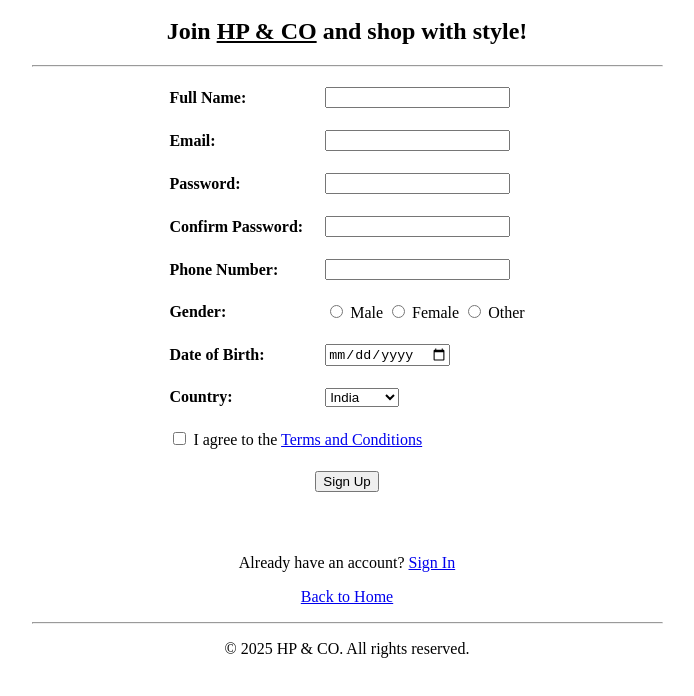
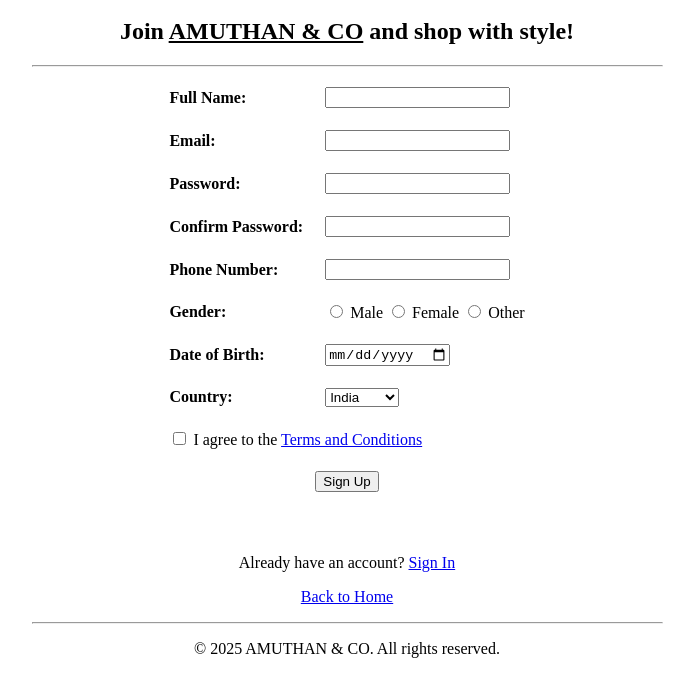
Before and after one commit to C-P-AMUTHAN/Elite-HTML-Project, a plain HTML site: page signup.html in a window 1280 px wide. Shown: the part 70-766 px from the top of the page, without its empty margins (293-987 px from the left). Drawn offline with Linux system fonts and the light colour scheme.

Commit message:
Update signup.html

```diff
--- a/signup.html
+++ b/signup.html
@@ -1,6 +1,6 @@
 <html>
 <head>
-    <title>Sign Up - HP & CO</title>
+    <title>Sign Up - AMUTHAN & CO</title>
 </head>
 <body>
 
@@ -10,7 +10,7 @@
         <tr>
             <td align="center">
                 <h1>🚀 Create Your Account 🚀</h1>
-                <h2>Join <u>HP & CO</u> and shop with style!</h2>
+                <h2>Join <u>AMUTHAN & CO</u> and shop with style!</h2>
                 <hr width="50%">
 
                 <form action="signin.html" method="post">
@@ -77,7 +77,7 @@
                 <p><a href="index.html">Back to Home</a></p>
 
                 <hr width="50%">
-                <p>&copy; 2025 HP & CO. All rights reserved.</p>
+                <p>&copy; 2025 AMUTHAN & CO. All rights reserved.</p>
             </td>
         </tr>
     </table>
```
